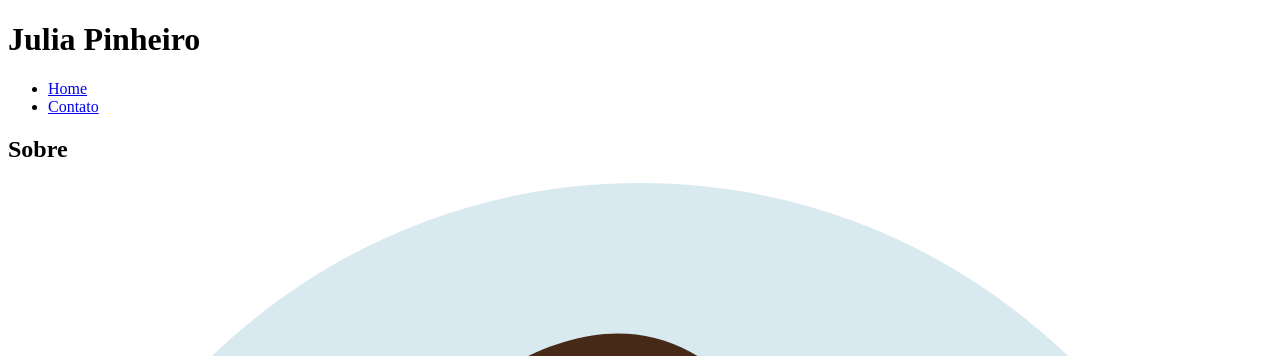
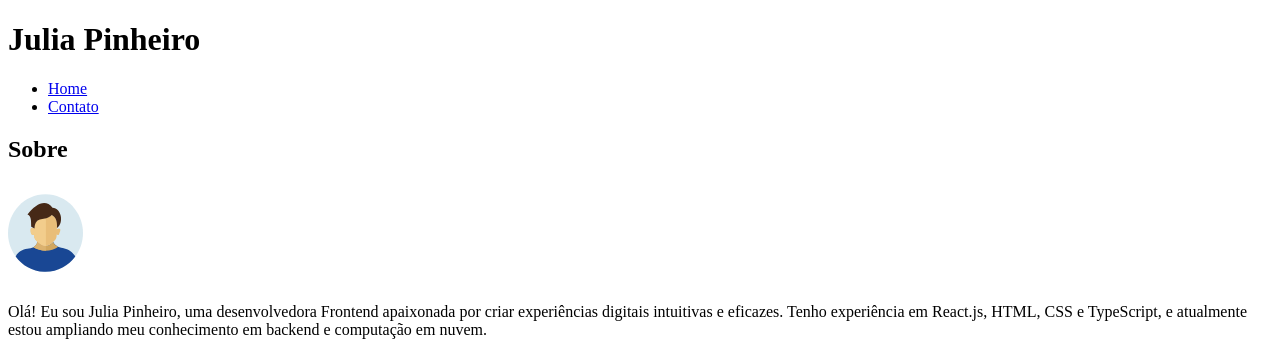
Before and after one commit to JuliaPinheiro/portifolio, a plain HTML site: page index.html in a window 1280 px wide. Shown: the top 356 px of the page. Drawn offline with Linux system fonts and the light colour scheme.

Commit message:
feat(index): img

```diff
--- a/index.html
+++ b/index.html
@@ -36,7 +36,12 @@
       <section id="about">
         <h2>Sobre</h2>
         <div id="conteudo">
-          <img src="./assets/img/user_01.svg" alt="Imagem de Julia Pinheiro" />
+          <img
+            src="./assets/img/user_01.svg"
+            alt="Imagem de Julia Pinheiro"
+            width="75"
+            height="100"
+          />
           <article id="sobre_texto">
             <p>
               Olá! Eu sou Julia Pinheiro, uma desenvolvedora Frontend apaixonada
```
